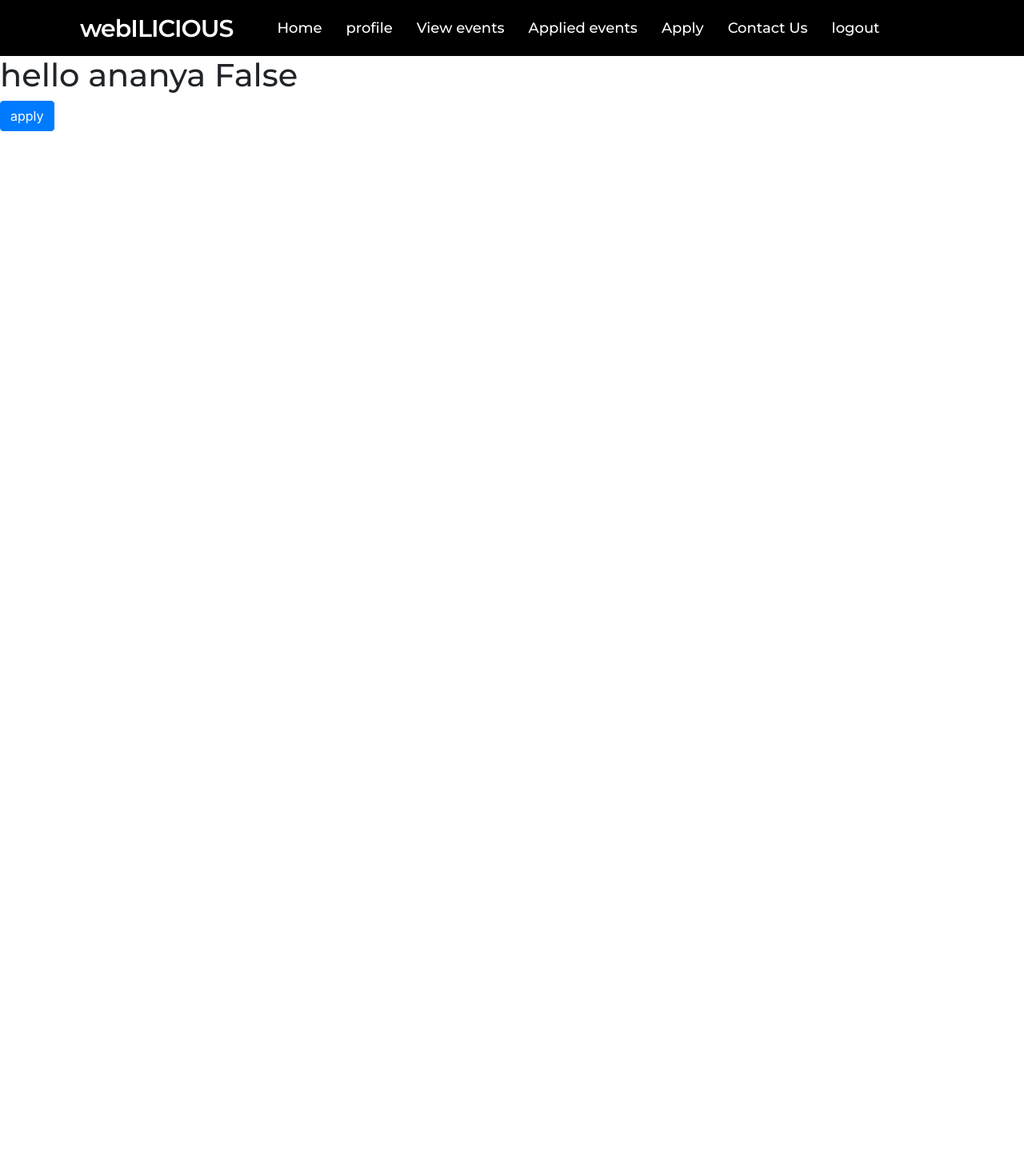
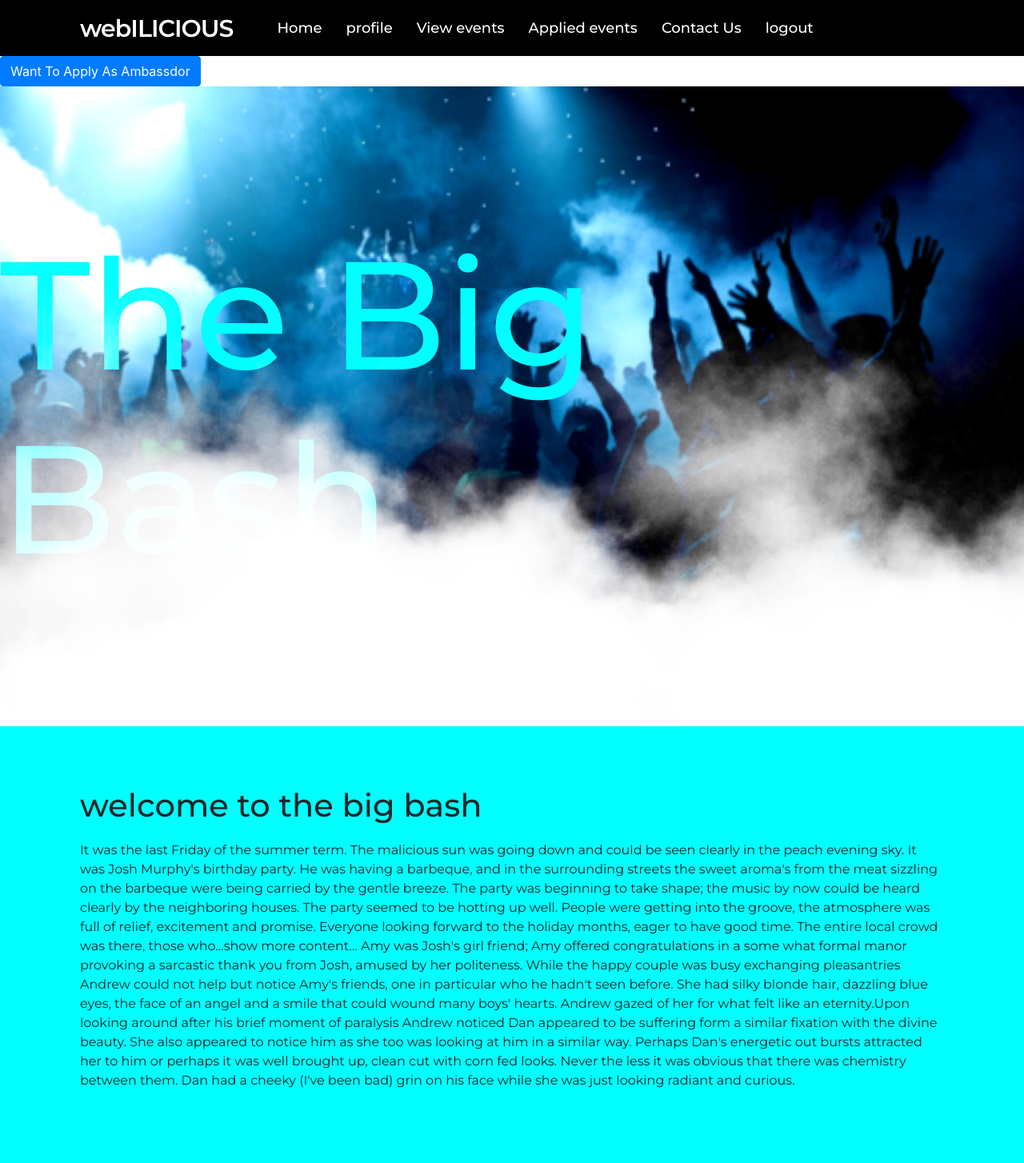
Before and after one commit to khushi-web/webster2k20, a Django app: page /user/ in a window 1280 px wide. Shown: the whole page at 80% size. Before the commit the page ends 164 px from the top, so only its background shows below. Run offline with Django 3.2, Linux system fonts and the light colour scheme; a user stored in the database is signed in; data comes from the database, SQL or seed files in the repository; both versions use the stored data as it was after the commit; some libraries are stand-ins or nearby versions.

Commit message:
small changes!

```diff
--- a/accounts/templates/accounts/index.html
+++ b/accounts/templates/accounts/index.html
@@ -3,7 +3,7 @@
 <html>
 <head>
 <meta charset="utf-8">
-<title>Perosnal Portfolio Website</title>
+<title>webILICIOUS</title>
 <meta http-equiv="X-UA-Compatible" content="IE-edge">
 <meta name="viewport" content="width=device-width, initial-scale=1.0">
 <!--title-icon-->
--- a/controller/templates/controller/completedetails.html
+++ b/controller/templates/controller/completedetails.html
@@ -78,7 +78,7 @@
                                         <!-- Button trigger modal -->
                                         <button type="button" class="btn btn-danger mx-2" data-toggle="modal"
                                                 data-target="#exampleModal">
-                                                Delete Job
+                                                Delete Application
                                         </button>
 
                                         <!-- Modal -->
--- a/user/templates/user/base.html
+++ b/user/templates/user/base.html
@@ -28,7 +28,7 @@
         <div class="logo">
         webILICIOUS</div>
         <div class="nav-items">
-        <li><a href="{% url 'userpg' %}">Home</a></li>
+        <li><a href="{% url 'user' %}">Home</a></li>
          <li><a href="{%url 'createprofile'%}">profile</a></li>
 
         {% if item.is_ambassdor %}
@@ -37,7 +37,7 @@
         {% else %}
         <li><a href="{%url 'viewEvents'%}">View events</a></li>
         <li><a href="{%url 'appliedEvents'%}">Applied events</a></li>
-        <li><a href="{%url 'home'%}">Apply</a></li>
+
         <li><a href="{%url 'contact'%}">Contact Us</a></li>
         {% endif %}
         <li><a href="{%url 'logout'%}">logout</a></li>
--- a/user/templates/user/home.html
+++ b/user/templates/user/home.html
@@ -2,20 +2,81 @@
 {% extends 'user/base.html' %}
 {% load static %}
 {% block head %}
+<title>home</title>
+<style>
+*
+{
+    margin: 0;
+    padding: 0;
+    box-sizing: border-box;
+}
+.banner
+{
+    position: relative;
+    width: 100%;
+    height: 100vh;
+    background: url("{% static 'img/e4.png' %}");
+    background-size: cover;
+    background-positionL bottom;
+    display: flex;
+    justify-content: center;
+    align-items: center;
+}
 
+.banner #text{
+    position: relative;
+    font-size: 12em;
+    color: #00FFFF;
+}
+.banner .clouds
+{
+    position: absolute;
+    top: 0;
+    left: 0;
+    width: 100%;
+    height: 100%;
+    overflow: hidden;
+    pointer-events: none;
+}
+.banner .clouds img{
+    position:absolute;
+    bottom: 0;
+    max-width: 100%;
+    animation: animate calc(3s * var(--i)) linear infinite;
+}
+@keyframes animate{
+    0%
+        {
+            opacity: 0;
+            transform: scale(1);
+        }
+    25%,75%
+        {
+            opacity: 1;
+        }
+        100%
+            {
+                 opacity: 0;
+                 transform: scale(3);
+            }
+}
+section{
+    position:relative;
+    padding: 75px 100px;
+    background-color:#00FFFF;
+}
+section h2{
+    position: relative;
+    font-size: 2.5em;
+    margin-bottom: 20px;
+}
+</style>
 {% endblock head %}
 {% block body %}
-
-<h1> hello {{request.user}} {{item.is_ambassdor}} </h1>
-
-
-
-
-
-
+<body>
 <!-- Button trigger modal -->
 <button type="button" class="btn btn-primary" data-toggle="modal" data-target="#exampleModal">
-  apply
+  Want To Apply As Ambassdor
 </button>
 <form class="contact-form" action="{% url 'apply' %}" method="post">
           {% csrf_token %}
@@ -41,4 +102,39 @@
   </div>
 </div>
 </form>
+<div class="banner">
+
+<h2 id="text">The Big Bash</h2>
+<div class="clouds">
+<img src="{% static 'img/cloud1.png' %}" style="--i:1;">
+<img src="{% static 'img/cloud2.png' %}" style="--i:2;">
+<img src="{% static 'img/cloud3.png' %}" style="--i:3;">
+<img src="{% static 'img/cloud4.png' %}" style="--i:4;">
+<img src="{% static 'img/cloud5.png' %}" style="--i:5;">
+<img src="{% static 'img/cloud1.png' %}" style="--i:10;">
+<img src="{% static 'img/cloud2.png' %}" style="--i:9;">
+<img src="{% static 'img/cloud3.png' %}" style="--i:8;">
+<img src="{% static 'img/cloud4.png' %}" style="--i:7;">
+<img src="{% static 'img/cloud5.png' %}" style="--i:6;">
+</div>
+</div>
+<section>
+
+<h2> welcome to the big bash</h2>
+<p>   It was the last Friday of the summer term. The malicious sun was going down and could be seen clearly in the peach evening sky. It was Josh Murphy's birthday party.
+He was having a barbeque, and in the surrounding streets the sweet aroma's from the meat sizzling on the barbeque were being carried by the gentle breeze.
+The party was beginning to take shape; the music by now could be heard clearly by the neighboring houses. The party seemed to be hotting up well. People were getting into the groove, the atmosphere was full of relief, excitement and promise. Everyone looking forward to the holiday months, eager to have good time. The entire local crowd was there, those who…show more content…
+Amy was Josh's girl friend; Amy offered congratulations in a some what formal manor provoking a sarcastic thank you from Josh, amused by her politeness.
+While the happy couple was busy exchanging pleasantries Andrew could not help but notice Amy's friends, one in particular who he hadn't seen before. She had silky blonde hair, dazzling blue eyes, the face of an angel and a smile that could wound many boys' hearts.
+Andrew gazed of her for what felt like an eternity.Upon looking around after his brief moment of paralysis Andrew noticed Dan appeared to be suffering form a similar fixation with the divine beauty. She also appeared to notice him as she too was looking at him in a similar way.
+Perhaps Dan's energetic out bursts attracted her to him or perhaps it was well brought up, clean cut with corn fed looks. Never the less it was obvious that there was chemistry between them. Dan had a cheeky (I've been bad) grin on his face while she was just looking radiant and curious.</p>
+</section>
+<script type="text/javascript">
+let text=document.getElementById('text');
+window.addEventListener('scroll', function(){
+    let value = window.scrollY;
+    text.style.marginBottom = value*2 +'px';
+})
+</script>
+</body>
 {% endblock body %}
--- a/user/views.py
+++ b/user/views.py
@@ -67,9 +67,8 @@
             messages.success(request,'Details saved')
             return redirect('user')
     else:
-        profile = Profile.objects.get(student_id=request.user.id)
-        context ={'item' : profile}
-        return render(request,'user/createprofile.html',context)
+
+        return render(request,'user/createprofile.html')
 #if user clicks on apply then his details will get saved in Applicant model in
 #controller app
 def apply(request):
@@ -88,7 +87,7 @@
                 applicant_id = request.user.id,
             ).save()
             messages.success(request,'applied')
-            return redirect('userpg')
+            return redirect('user')
     profile = Profile.objects.get(student_id=request.user.id)
     context ={'item' : profile}
     return render(request,'user/home.html',context)
@@ -117,10 +116,10 @@
                 ).save()
 
                 messages.success(request, 'Event successfully Created')
-                return redirect('userpg')
+                return redirect('user')
             else:
                 messages.warning(request, 'NOT A CAMPUS AMBASSDOR')
-                return redirect('userpg')
+                return redirect('user')
 
 
         except Profile.DoesNotExist:
```
Also changed, not shown: web/settings.py (+3 -7 lines), db.sqlite3.
